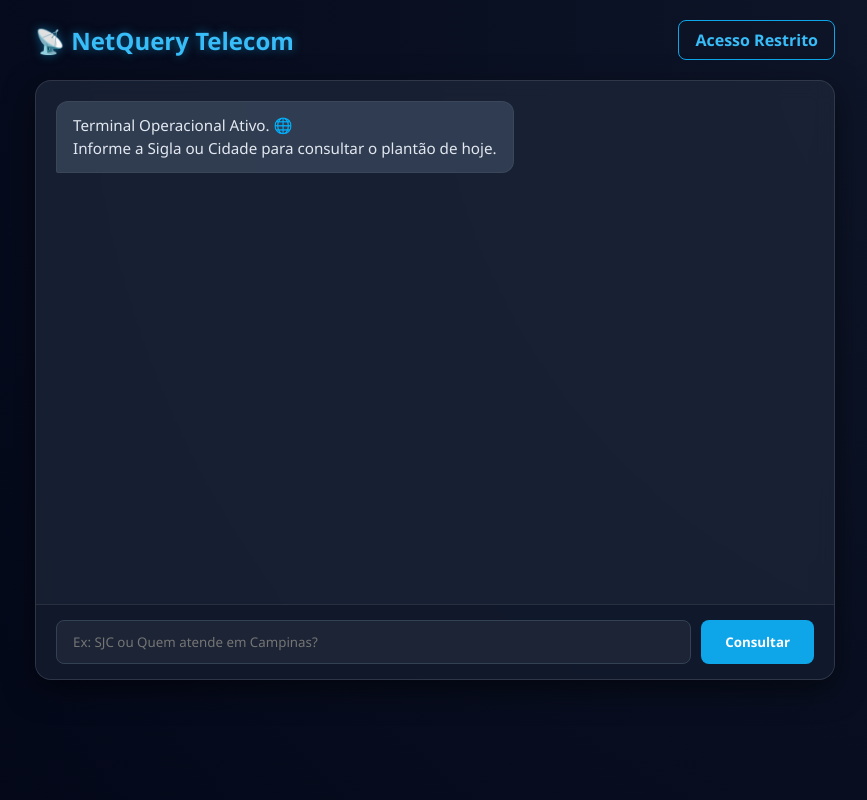
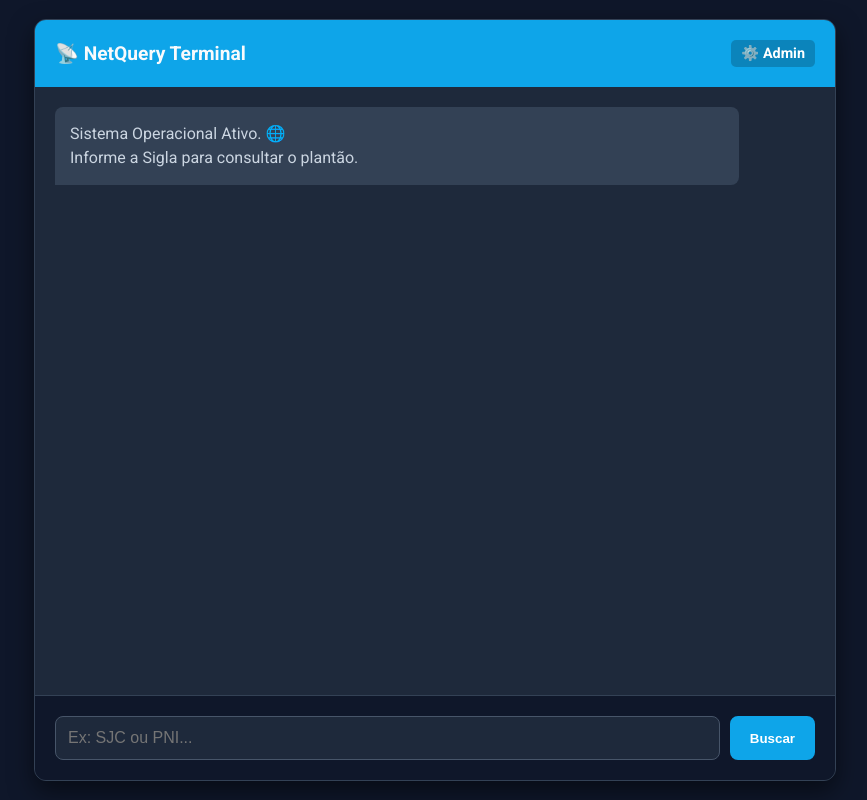
Before and after one commit to VictorOli23/Consultas-SPI, a Flask app: page / in a window 1280 px wide. Shown: the whole page, without its empty margins (205-1072 px from the left). Run offline with Flask 3, Linux system fonts and the light colour scheme; some libraries are stand-ins or nearby versions.

Commit message:
Update index.html

```diff
--- a/templates/index.html
+++ b/templates/index.html
@@ -1,103 +1,253 @@
 <!DOCTYPE html>
-<html lang="pt-br">
+<html lang="pt-BR">
 <head>
     <meta charset="UTF-8">
     <meta name="viewport" content="width=device-width, initial-scale=1.0">
-    <title>NetQuery - Terminal de Operações</title>
+    <title>NetQuery Terminal</title>
+    <link href="https://fonts.googleapis.com/css2?family=Roboto:wght@400;500;700&display=swap" rel="stylesheet">
     <style>
-        :root {
-            --bg-grad: radial-gradient(circle at top right, #0f172a, #020617);
-            --primary-glow: #0ea5e9;
-            --chat-bg: rgba(30, 41, 59, 0.7);
-            --text-light: #f8fafc;
-            --text-muted: #94a3b8;
-            --user-bubble: #0ea5e9;
-            --sys-bubble: rgba(51, 65, 85, 0.9);
+        body {
+            font-family: 'Roboto', sans-serif;
+            background-color: #0f172a;
+            color: #f8fafc;
+            margin: 0;
+            padding: 0;
+            display: flex;
+            justify-content: center;
+            align-items: center;
+            height: 100vh;
         }
-        * { box-sizing: border-box; margin: 0; padding: 0; font-family: 'Segoe UI', Tahoma, sans-serif; }
-        body { background: var(--bg-grad); height: 100vh; display: flex; flex-direction: column; align-items: center; padding: 20px; color: var(--text-light); }
+        .chat-container {
+            width: 100%;
+            max-width: 800px;
+            height: 95vh;
+            background-color: #1e293b;
+            border-radius: 12px;
+            box-shadow: 0 10px 25px rgba(0,0,0,0.5);
+            display: flex;
+            flex-direction: column;
+            overflow: hidden;
+            border: 1px solid #334155;
+        }
+        .header {
+            background-color: #0ea5e9;
+            padding: 20px;
+            text-align: center;
+            font-size: 1.2rem;
+            font-weight: bold;
+            display: flex;
+            justify-content: space-between;
+            align-items: center;
+        }
+        .header a {
+            color: white;
+            text-decoration: none;
+            font-size: 0.9rem;
+            background-color: rgba(0,0,0,0.2);
+            padding: 5px 10px;
+            border-radius: 5px;
+            transition: 0.3s;
+        }
+        .header a:hover {
+            background-color: rgba(0,0,0,0.4);
+        }
+        .chat-box {
+            flex: 1;
+            padding: 20px;
+            overflow-y: auto;
+            display: flex;
+            flex-direction: column;
+            gap: 15px;
+        }
+        .message {
+            max-width: 90%;
+            padding: 15px;
+            border-radius: 8px;
+            line-height: 1.5;
+        }
+        .user-msg {
+            background-color: #0ea5e9;
+            color: white;
+            align-self: flex-end;
+            border-bottom-right-radius: 0;
+        }
+        .bot-msg {
+            background-color: #334155;
+            color: #cbd5e1;
+            align-self: flex-start;
+            border-bottom-left-radius: 0;
+            width: 100%;
+            box-sizing: border-box;
+        }
 
-        .header { width: 100%; max-width: 800px; display: flex; justify-content: space-between; align-items: center; margin-bottom: 20px; }
-        .header h1 { font-size: 1.5rem; display: flex; align-items: center; gap: 10px; color: #38bdf8; text-shadow: 0 0 10px rgba(14, 165, 233, 0.5); }
-        .login-btn { border: 1px solid #0ea5e9; color: #38bdf8; padding: 8px 16px; border-radius: 8px; text-decoration: none; font-weight: bold; transition: 0.3s; }
-        .login-btn:hover { background: #0ea5e9; color: #fff; }
+        /* Layout das duas colunas */
+        .response-header {
+            border-bottom: 1px solid #475569;
+            padding-bottom: 10px;
+            margin-bottom: 15px;
+            font-size: 1.1rem;
+        }
+        .columns-container {
+            display: flex;
+            gap: 15px;
+            width: 100%;
+        }
+        .column {
+            flex: 1;
+            background-color: #0f172a;
+            padding: 15px;
+            border-radius: 8px;
+            border: 1px solid #475569;
+        }
+        .column-title {
+            text-align: center;
+            color: #38bdf8;
+            font-weight: bold;
+            margin-bottom: 15px;
+            border-bottom: 1px dashed #475569;
+            padding-bottom: 5px;
+        }
+        .tec-card {
+            margin-bottom: 10px;
+            font-size: 0.95rem;
+        }
+        .tec-card:last-child {
+            margin-bottom: 0;
+            border-bottom: none !important;
+        }
 
-        .chat-container { width: 100%; max-width: 800px; background: var(--chat-bg); backdrop-filter: blur(10px); border: 1px solid rgba(255,255,255,0.1); border-radius: 16px; box-shadow: 0 10px 30px rgba(0,0,0,0.5); display: flex; flex-direction: column; height: 75vh; overflow: hidden; }
-        .chat-box { flex: 1; padding: 20px; overflow-y: auto; display: flex; flex-direction: column; gap: 12px; scroll-behavior: smooth; }
+        .input-area {
+            display: flex;
+            padding: 20px;
+            background-color: #0f172a;
+            border-top: 1px solid #334155;
+        }
+        input[type="text"] {
+            flex: 1;
+            padding: 12px;
+            border: 1px solid #475569;
+            background-color: #1e293b;
+            color: white;
+            border-radius: 8px;
+            outline: none;
+            font-size: 1rem;
+        }
+        button {
+            margin-left: 10px;
+            padding: 12px 20px;
+            background-color: #0ea5e9;
+            color: white;
+            border: none;
+            border-radius: 8px;
+            cursor: pointer;
+            font-weight: bold;
+            transition: 0.3s;
+        }
+        button:hover {
+            background-color: #0284c7;
+        }
 
-        .message { max-width: 85%; padding: 12px 16px; border-radius: 12px; line-height: 1.5; font-size: 0.95rem; animation: fadeIn 0.3s ease-in-out; }
-        .message.system { background: var(--sys-bubble); color: #e2e8f0; align-self: flex-start; border-bottom-left-radius: 2px; border: 1px solid rgba(255,255,255,0.05); }
-        .message.system hr { border: 0; border-top: 1px solid rgba(255,255,255,0.1); margin: 10px 0; }
-        .message.user { background: var(--user-bubble); color: white; align-self: flex-end; border-bottom-right-radius: 2px; }
-
-        .input-area { padding: 15px 20px; background: rgba(15, 23, 42, 0.8); border-top: 1px solid rgba(255,255,255,0.1); display: flex; gap: 10px; }
-        input[type="text"] { flex: 1; padding: 12px 16px; background: rgba(255,255,255,0.05); color: #fff; border: 1px solid #334155; border-radius: 8px; outline: none; }
-        input[type="text"]:focus { border-color: #0ea5e9; }
-
-        button.btn-send { background: #0ea5e9; color: white; border: none; padding: 0 24px; border-radius: 8px; cursor: pointer; font-weight: bold; }
-
-        .dot { width: 8px; height: 8px; background: #38bdf8; border-radius: 50%; display: inline-block; animation: bounce 1.4s infinite ease-in-out both; }
-        @keyframes bounce { 0%, 80%, 100% { transform: scale(0); } 40% { transform: scale(1); } }
-        @keyframes fadeIn { from { opacity: 0; transform: translateY(10px); } to { opacity: 1; transform: translateY(0); } }
+        /* Responsividade para celular */
+        @media (max-width: 600px) {
+            .columns-container {
+                flex-direction: column;
+            }
+        }
     </style>
 </head>
 <body>
+
+<div class="chat-container">
     <div class="header">
-        <h1>📡 NetQuery Telecom</h1>
-        <a href="/login" class="login-btn">Acesso Restrito</a>
+        <span>📡 NetQuery Terminal</span>
+        <a href="/login">⚙️ Admin</a>
     </div>
 
-    <div class="chat-container">
-        <div class="chat-box" id="chatBox">
-            <div class="message system">Terminal Operacional Ativo. 🌐<br>Informe a Sigla ou Cidade para consultar o plantão de hoje.</div>
+    <div class="chat-box" id="chat-box">
+        <div class="message bot-msg">Sistema Operacional Ativo. 🌐<br>Informe a Sigla para consultar o plantão.</div>
     </div>
 
     <div class="input-area">
-            <input type="text" id="userInput" placeholder="Ex: SJC ou Quem atende em Campinas?" onkeypress="handleKeyPress(event)" autocomplete="off">
-            <button class="btn-send" onclick="sendMessage()">Consultar</button>
+        <input type="text" id="user-input" placeholder="Ex: SJC ou PNI..." onkeypress="handleKeyPress(event)">
+        <button onclick="sendMessage()">Buscar</button>
     </div>
 </div>
 
 <script>
-        const chatBox = document.getElementById("chatBox");
-        const userInput = document.getElementById("userInput");
+    function handleKeyPress(e) {
+        if (e.keyCode === 13) sendMessage();
+    }
 
-        function addMessage(text, sender) {
+    function sendMessage() {
+        const input = document.getElementById("user-input");
+        const message = input.value.trim();
+        if (message === "") return;
+
+        appendMessage(message, 'user-msg');
+        input.value = "";
+
+        fetch('/chat', {
+            method: 'POST',
+            headers: { 'Content-Type': 'application/json' },
+            body: JSON.stringify({ message: message })
+        })
+        .then(response => response.json())
+        .then(data => {
+            const resp = data.response;
+            if (!resp.encontrado || resp.erro) {
+                appendHTML(resp.erro || "Sigla não encontrada.", 'bot-msg');
+                return;
+            }
+
+            // Montagem visual das colunas
+            let htmlContent = `<div class="response-header">${resp.cabecalho}</div>`;
+            htmlContent += `<div class="columns-container">`;
+
+            // Coluna Infra
+            htmlContent += `<div class="column">
+                                <div class="column-title">🛠️ INFRA (Fixa/Móvel)</div>`;
+            if (resp.infra.length > 0) {
+                resp.infra.forEach(tec => htmlContent += `<div class="tec-card">${tec}</div>`);
+            } else {
+                htmlContent += `<div style="text-align:center; color:#64748b; font-size:0.9rem;">Sem plantonista</div>`;
+            }
+            htmlContent += `</div>`;
+
+            // Coluna TX/Eletrônica
+            htmlContent += `<div class="column">
+                                <div class="column-title">🔌 TX / COMUTAÇÃO</div>`;
+            if (resp.tx.length > 0) {
+                resp.tx.forEach(tec => htmlContent += `<div class="tec-card">${tec}</div>`);
+            } else {
+                htmlContent += `<div style="text-align:center; color:#64748b; font-size:0.9rem;">Sem plantonista</div>`;
+            }
+            htmlContent += `</div></div>`;
+
+            appendHTML(htmlContent, 'bot-msg');
+        })
+        .catch(err => {
+            appendMessage("Erro de conexão com o servidor.", 'bot-msg');
+        });
+    }
+
+    function appendMessage(text, className) {
+        const chatBox = document.getElementById("chat-box");
         const msgDiv = document.createElement("div");
-            msgDiv.classList.add("message", sender);
-            msgDiv.innerHTML = text; // Permite renderizar o HTML vindo do servidor
+        msgDiv.className = "message " + className;
+        msgDiv.innerText = text;
         chatBox.appendChild(msgDiv);
         chatBox.scrollTop = chatBox.scrollHeight;
-            return msgDiv;
     }
 
-        async function sendMessage() {
-            const text = userInput.value.trim();
-            if (!text) return;
-
-            addMessage(text, "user");
-            userInput.value = "";
-
-            const typing = addMessage('<span class="dot"></span> <span class="dot"></span> <span class="dot"></span>', "system");
-
-            try {
-                const response = await fetch('/query', {
-                    method: 'POST',
-                    headers: { 'Content-Type': 'application/json' },
-                    body: JSON.stringify({ question: text })
-                });
-                const data = await response.json();
-                chatBox.removeChild(typing);
-                addMessage(data.answer, "system");
-            } catch (error) {
-                chatBox.removeChild(typing);
-                addMessage("Erro ao conectar com o banco de dados.", "system");
-            }
-        }
-
-        function handleKeyPress(e) {
-            if (e.key === "Enter") sendMessage();
+    function appendHTML(html, className) {
+        const chatBox = document.getElementById("chat-box");
+        const msgDiv = document.createElement("div");
+        msgDiv.className = "message " + className;
+        msgDiv.innerHTML = html;
+        chatBox.appendChild(msgDiv);
+        chatBox.scrollTop = chatBox.scrollHeight;
     }
 </script>
+
 </body>
 </html>
```
Lines whose indentation alone changed are shown as unchanged.
